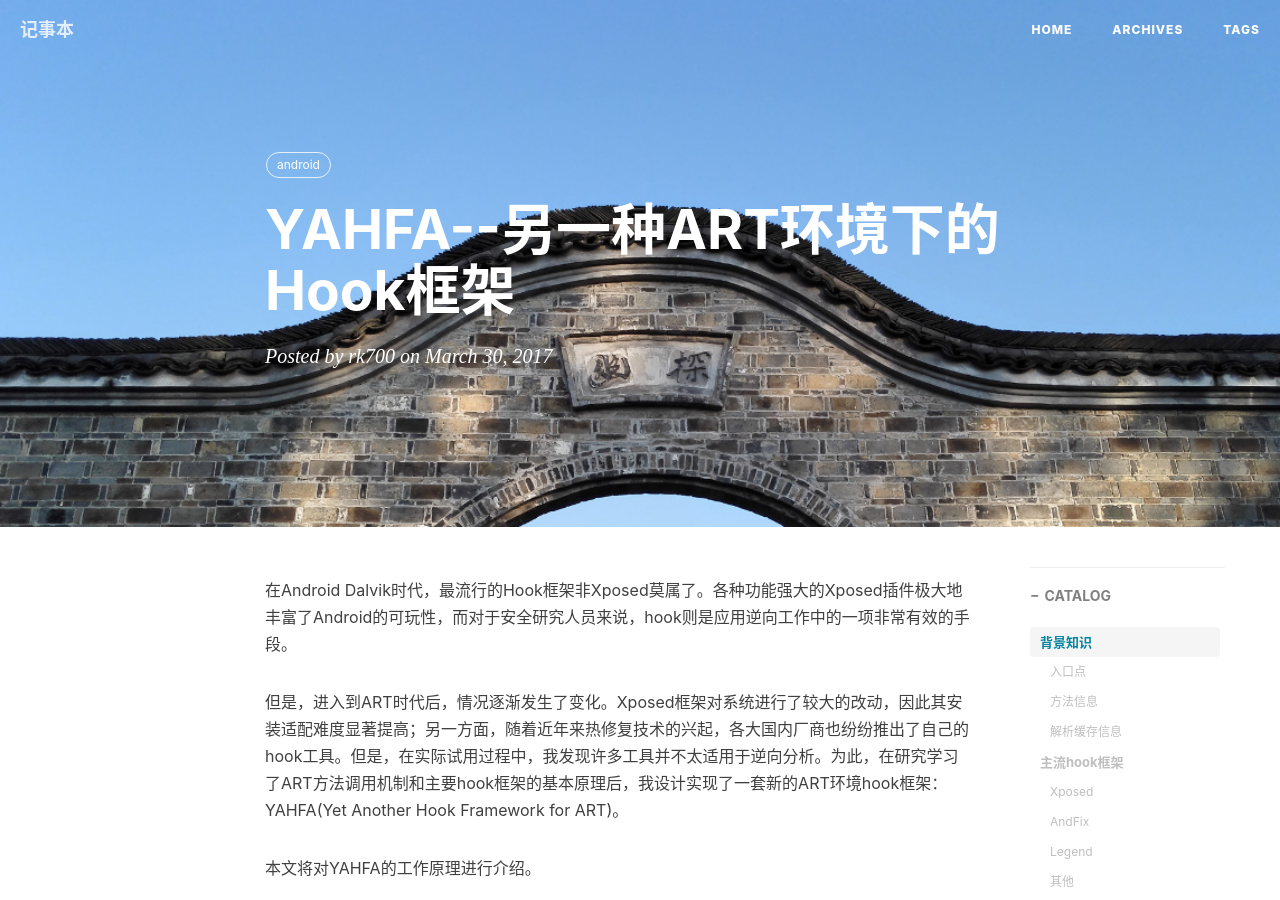
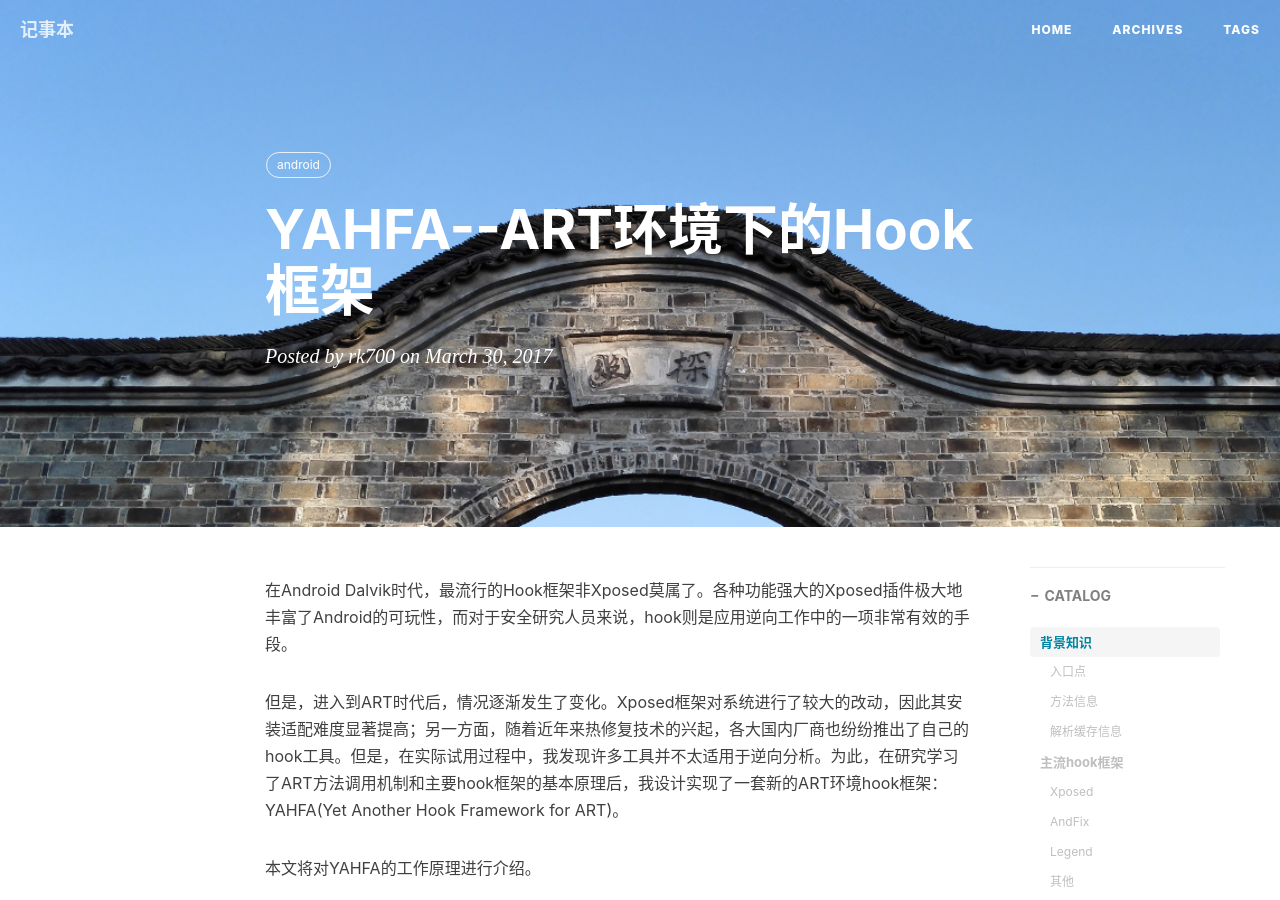
Before and after one commit to rk700/rk700.github.io, a Jekyll site: the page built from _posts/2017-03-30-YAHFA-introduction.md, in a window 1280 px wide and 900 px high. Built offline with Jekyll 4.4.1, drawn with Linux system fonts in a browser that asks for light colours; nearby versions of some CDN libraries; comment, search, counter and statistics services are not loaded.

Commit message:
update title

```diff
--- a/_posts/2017-03-30-YAHFA-introduction.md
+++ b/_posts/2017-03-30-YAHFA-introduction.md
@@ -1,5 +1,5 @@
 ---
-title: YAHFA--另一种ART环境下的Hook框架
+title: YAHFA--ART环境下的Hook框架
 author: rk700
 layout: post
 catalog: true
```
